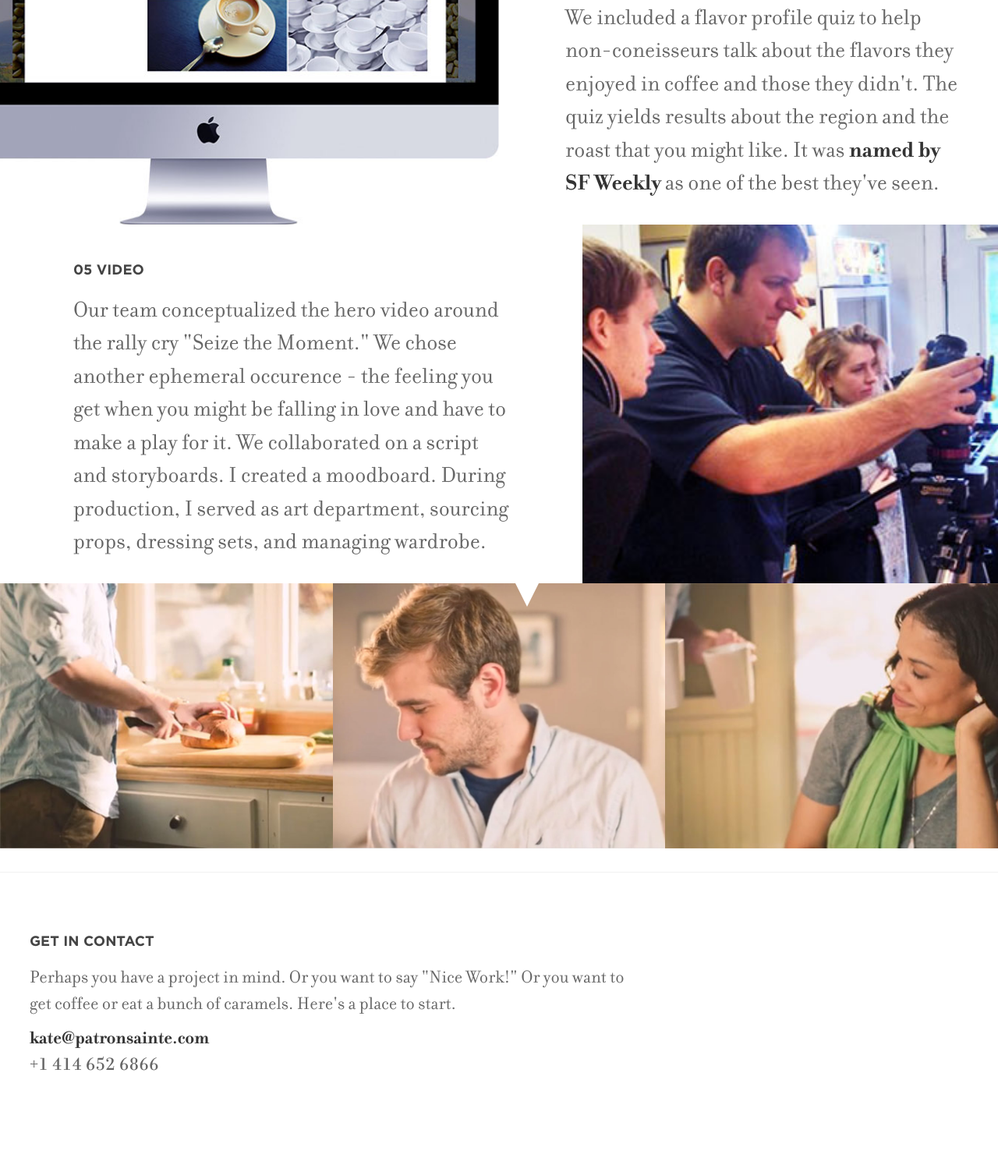
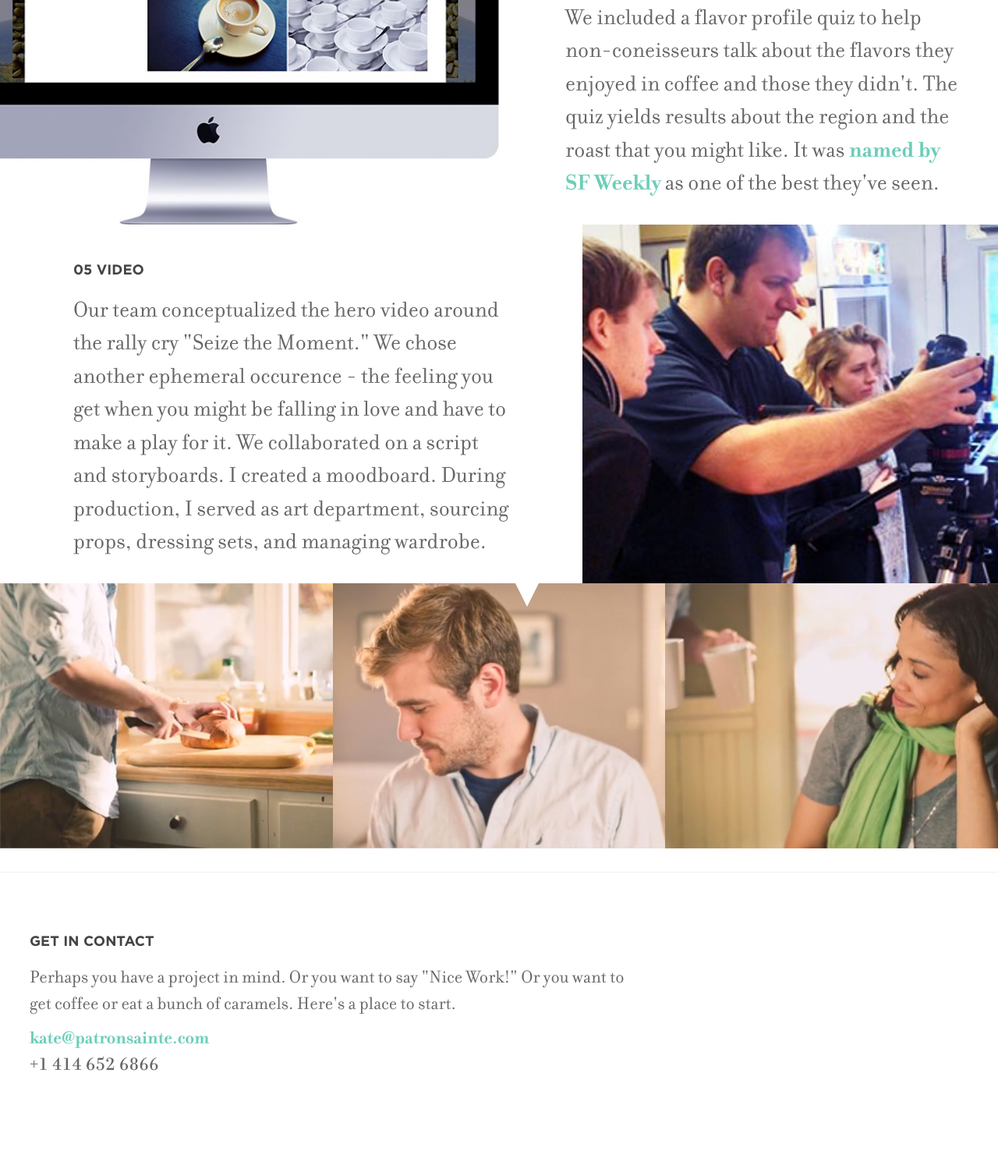
Before and after one commit to kjpociask/patronsainte, a website: page case-studies/artis.html in a window 1280 px wide. Shown: the part 2521-4015 px from the top of the page at 78% size. Drawn offline with Linux system fonts and the light colour scheme; a script that the page names is missing.

Commit message:
correct color links

```diff
--- a/case-studies/artis.html
+++ b/case-studies/artis.html
@@ -111,7 +111,7 @@
             We included a flavor profile quiz to help non-coneisseurs talk
             about the flavors they enjoyed in coffee and those they didn't.
             The quiz yields results about the region and the roast that you
-            might like. It was <strong><a target="_BLANK" href="http://www.sfweekly.com/foodie/2014/01/06/live-roasting-at-artis-is-it-worth-it" style="color: #333">named
+            might like. It was <strong><a target="_BLANK" href="http://www.sfweekly.com/foodie/2014/01/06/live-roasting-at-artis-is-it-worth-it">named
             by SF Weekly</a></strong> as one of the best they've seen.
           </p>
         </div>
@@ -155,7 +155,7 @@
         </p>
         <p>
           <strong>
-            <a style="color: #333;" href="mailto:kate@patronsainte.com">kate@patronsainte.com</a><br>
+            <a href="mailto:kate@patronsainte.com">kate@patronsainte.com</a><br>
             <span class="unicase">+1&nbsp;414&nbsp;652&nbsp;6866</span>
           </strong>
         </p>
--- a/scss/application.scss
+++ b/scss/application.scss
@@ -46,6 +46,13 @@ body {
   padding: 0px;
   font-family: 'Filosofia';
   color: #666;
+}
+
+a {
+  color: #6DCDB8;
+  &:hover {
+    color: #49c5b1;
+  }
 }
 
 .filosofia {
```
Also changed, not shown: case-studies/ballet.html (+1 -1 lines), case-studies/coast.html (+1 -1 lines), index.html (+1 -1 lines), work.html (+1 -1 lines), css/application.css.
